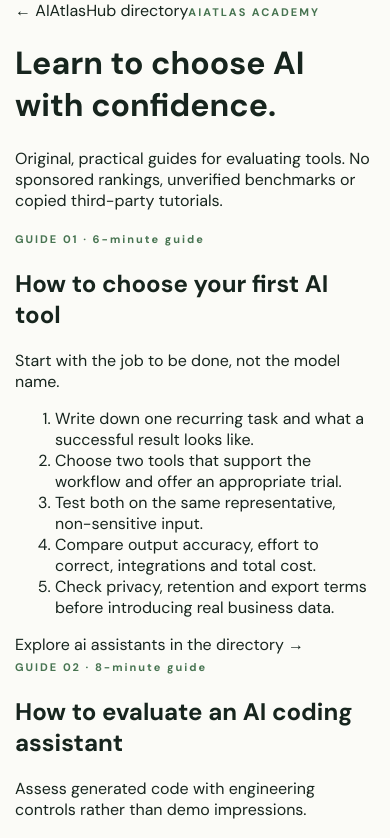
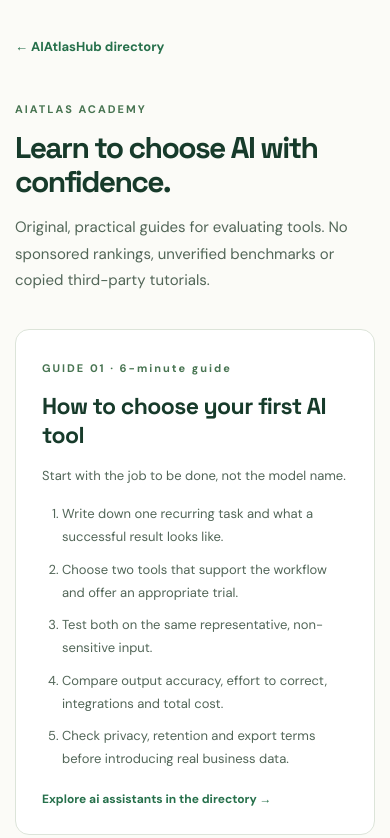
Before and after one commit to rajat-ray/AIAtlasHub, a Next.js app: page /learn in a window 390 px wide. Shown: the top 838 px of the page. Built offline with nearby package versions, Linux system fonts and the light colour scheme; no server answers.

Commit message:
Style responsive AIAtlasHub learning hub and homepage feature

```diff
--- a/app/globals.css
+++ b/app/globals.css
@@ -117,3 +117,26 @@ a:focus-visible,button:focus-visible,input:focus-visible,select:focus-visible{ou
 .workflow-grid button{background:#edf2e9;border:1px solid #dce4d9;border-radius:20px;padding:9px 12px;color:#24593a;font-size:12px;display:inline-flex;align-items:center;gap:6px}
 .workflow-grid button:hover{background:#d9e9d9;border-color:#26704b}
 @media(max-width:650px){.workflow-grid{grid-template-columns:1fr}.workflow-grid article{padding:20px}}
+
+
+/* Original AIAtlasHub learning hub */
+.learning-teaser{display:grid;grid-template-columns:1.1fr 1fr;gap:42px;align-items:center;background:#edf2e9;border:1px solid #dce4d9;border-radius:18px;padding:42px;margin-top:22px;margin-bottom:50px}
+.learning-teaser h2,.learning-page h1{font:700 clamp(30px,4vw,47px) 'Space Grotesk',sans-serif;letter-spacing:-1.6px;line-height:1.14;color:#173b2b;margin:13px 0}
+.learning-teaser p,.learning-lead{color:#526658;line-height:1.75;font-size:15px;max-width:640px}
+.learning-teaser .primary-link{display:inline-flex;align-items:center;gap:9px;margin-top:12px}
+.learning-teaser-list{display:flex;flex-direction:column;gap:9px}
+.learning-teaser-list a{display:flex;align-items:center;gap:12px;background:#fff;border:1px solid #dce4d9;border-radius:10px;padding:16px;color:#173b2b;font-weight:700;font-size:13px}
+.learning-teaser-list a svg{margin-left:auto}
+.learning-teaser-list a span{color:#26704b;font-size:11px}
+.learning-teaser-list a:hover{border-color:#26704b}
+.learning-page{background:#fbfbf7;min-height:100vh;padding:38px 0 100px;color:#173b2b}
+.learning-back{display:block;color:#26704b;font-weight:700;margin-bottom:42px;font-size:13px}
+.learning-guides{display:grid;grid-template-columns:repeat(3,minmax(0,1fr));gap:18px;margin-top:36px}
+.learning-guides article{background:#fff;border:1px solid #dce4d9;border-radius:14px;padding:26px;scroll-margin-top:30px}
+.learning-guides h2{font:700 23px 'Space Grotesk',sans-serif;letter-spacing:-.6px;line-height:1.25;margin:15px 0;color:#173b2b}
+.learning-guides p,.learning-guides li{font-size:13px;line-height:1.75;color:#526658}
+.learning-guides ol{padding-left:20px}
+.learning-guides li{margin-bottom:10px}
+.learning-guides article>a{font-size:12px;font-weight:800;color:#26704b}
+.learning-disclaimer{font-size:12px;color:#647369;margin-top:24px}
+@media(max-width:850px){.learning-guides{grid-template-columns:1fr}.learning-teaser{grid-template-columns:1fr;gap:24px;padding:26px}}
```
